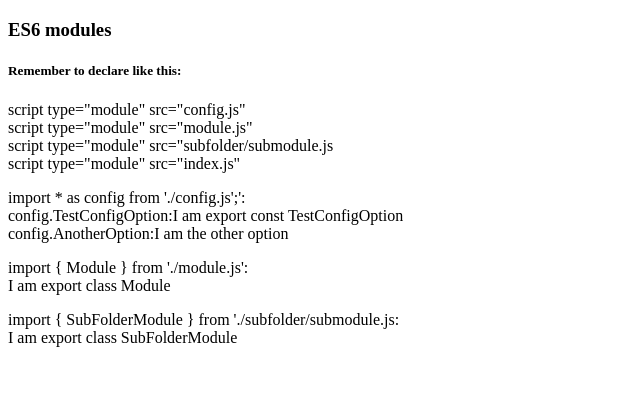
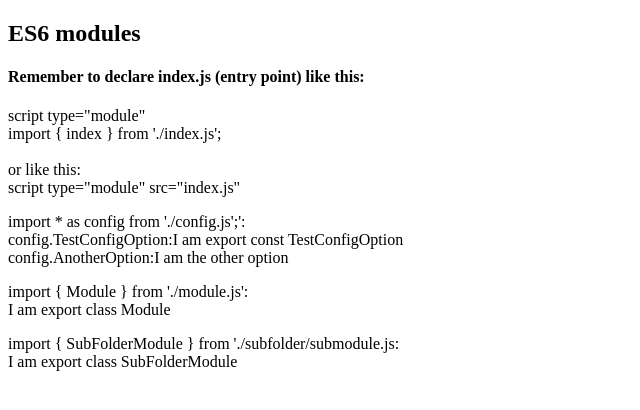
Before and after one commit to atlemagnussen/es6modules, a website: page web/index.html in a window 1280 px wide. Shown: the whole page, without its empty margins (0-640 px from the left). Drawn offline with Linux system fonts and the light colour scheme.

Commit message:
don't need use strict as they are default in es6 modules also simplify index

```diff
--- a/web/config.js
+++ b/web/config.js
@@ -1,3 +1,2 @@
-'use strict';
 export const TestConfigOption = "I am export const TestConfigOption";
 export const AnotherOption = "I am the other option";
--- a/web/index.html
+++ b/web/index.html
@@ -8,26 +8,24 @@
 </head>
 
 <body>
-    <h3> ES6 modules</h3>
-    <h5>Remember to declare like this:</h5>
+    <h2> ES6 modules</h3>
+    <h4>Remember to declare index.js (entry point) like this:</h5>
     <p>
-        script type="module" src="config.js"<br />
-        script type="module" src="module.js"<br />
-        script type="module" src="subfolder/submodule.js<br />
-        script type="module" src="index.js"
+        script type="module"<br />
+            import { index } from './index.js';<br />
+        <br />
+        or like this:<br />
+        script type="module" src="index.js"<br />
     </p>
     <div id="view"></div>
     <script type="module">
-        'use strict';
-        import { Index } from './index.js';
-        let index = new Index();
-        index.init();
+        import { index } from './index.js';
     </script>
     <!-- optional now -->
-    <!-- <script type="module" src="config.js"></script> -->
-    <!-- <script type="module" src="module.js"></script> -->
-    <!-- <script type="module" src="subfolder/submodule.js"></script> -->
-    <!-- <script type="module" src="index.js"></script> -->
+    <!-- <script type="module" src="config.js"></script>
+    <script type="module" src="module.js"></script>
+    <script type="module" src="subfolder/submodule.js"></script>
+    <script type="module" src="index.js"></script>-->
 </body>
 
 </html>
--- a/web/index.js
+++ b/web/index.js
@@ -1,10 +1,9 @@
-'use strict';
 import * as config from './config.js';
 import { Module } from './module.js';
 import { SubFolderModule } from './subfolder/submodule.js';
 
-export class Index {
-    init() {
+class Index {
+    constructor() {
         var viewEl = document.getElementById("view");
 
         let text = `import * as config from './config.js';':<br />config.TestConfigOption:${config.TestConfigOption}<br />config.AnotherOption:${config.AnotherOption}`;
@@ -27,3 +26,4 @@ export class Index {
         view.appendChild(ppp);
     }
 }
+export const index = new Index();
--- a/web/module.js
+++ b/web/module.js
@@ -1,4 +1,3 @@
-'use strict';
 export class Module {
      get() {
          return "I am export class Module";
--- a/web/subfolder/submodule.js
+++ b/web/subfolder/submodule.js
@@ -1,4 +1,3 @@
-'use strict';
 export class SubFolderModule {
      get() {
          return "I am export class SubFolderModule";
```
Also changed, not shown: README.md.
